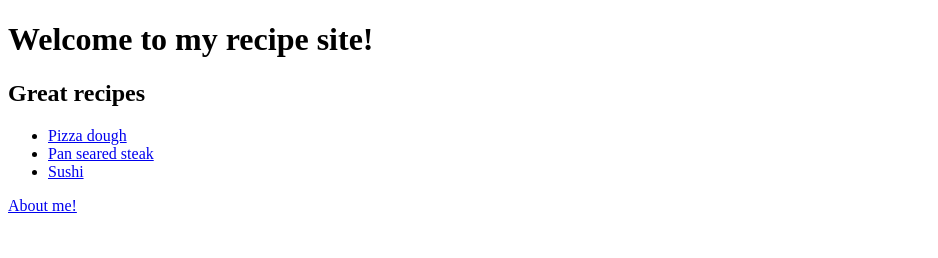
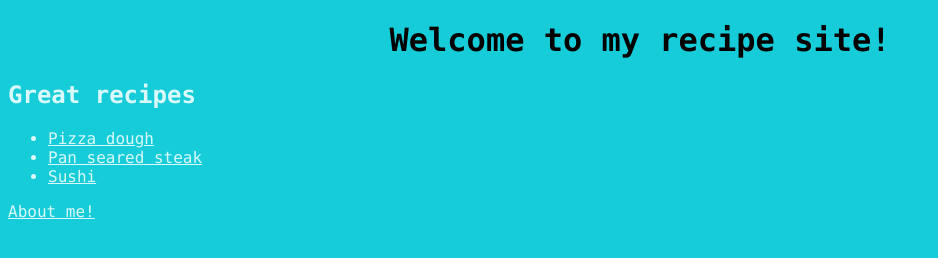
Before and after one commit to Snickolientje/odin-recipes, a plain HTML site: page index.html in a window 1280 px wide. Shown: the whole page, without its empty margins (0-938 px from the left). Drawn offline with Linux system fonts and the light colour scheme.

Commit message:
Adding styles to my recipe site

```diff
--- /dev/null
+++ b/Pages/styles.css
@@ -0,0 +1,9 @@
+* {
+    font-family: Monaco;
+color: #daf9fb;
+background-color: #17ccd9;
+}
+h1 {
+    color: black;
+    text-align: center;
+}
--- a/index.html
+++ b/index.html
@@ -5,6 +5,7 @@
     <meta http-equiv="X-UA-Compatible" content="IE=edge">
     <meta name="viewport" content="width=device-width, initial-scale=1.0">
     <title>Snickels Cooking Recipes</title>
+    <link rel="stylesheet" href="Pages/styles.css">
 </head>
 <body>
     <h1>Welcome to my recipe site!</h1>
```
Also changed, not shown: Pages/about.html (+1 -0 lines).
